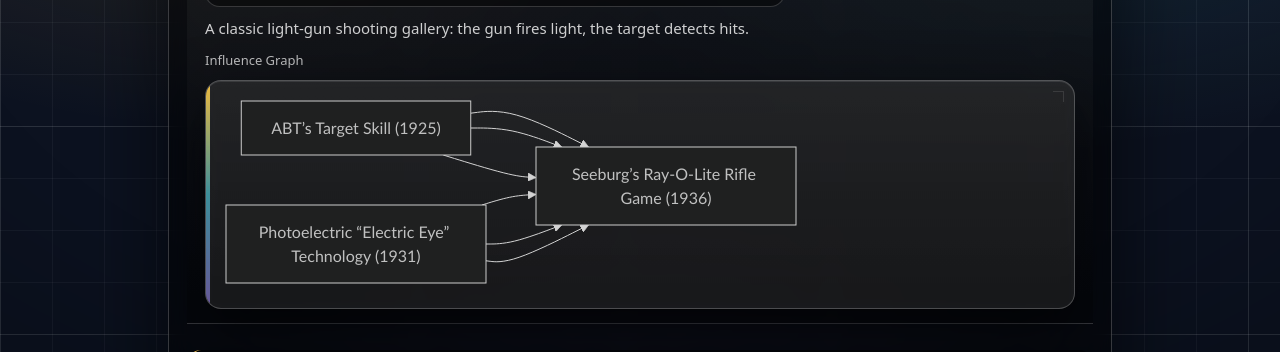
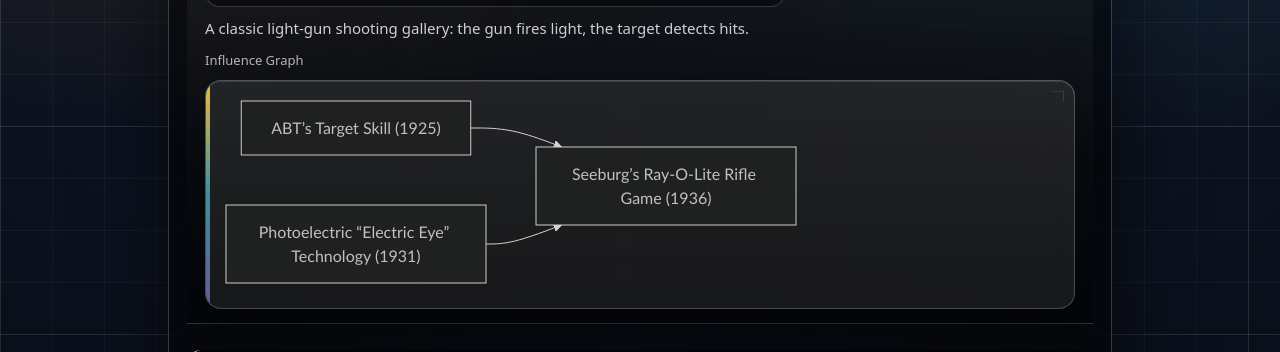
Before and after one commit to BacchusA/savefileone-archive, a Jekyll site: the page built from _games/1936-seeburg-ray-o-lite.md, in a window 1280 px wide. Shown: the part 290-642 px from the top of the page. Built offline with Jekyll 4.4.1, drawn with Linux system fonts in a browser that asks for light colours.

Commit message:
Update game.html

```diff
--- a/_layouts/game.html
+++ b/_layouts/game.html
@@ -38,18 +38,20 @@
           <div class="card-text">
             <div class="mermaid mini-graph">
 flowchart LR
-  %% center node (this game)
+  %% Center node (this game)
   G["{{ page.title | escape }}{% if page.year %} ({{ page.year }}){% endif %}"]
 
-  %% influence nodes -> center node
+  %% Influence nodes -> center node
   {% assign all = site.games %}
+  {% assign seen = "" %}
+
   {% for i in page.influences %}
-    {% assign node_id = i.name | slugify %}
-    {{ node_id }}["{{ i.name | escape }}{% if i.year %} ({{ i.year }}){% endif %}"]
-    {{ node_id }} --> G
-    {% assign all = site.games %}
-{% for i in page.influences %}
-  {% assign node_id = i.name | slugify %}
+    {% assign key = i.name | strip %}
+    {% if seen contains key %}{% continue %}{% endif %}
+    {% assign seen = seen | append: key | append: "|" %}
+
+    {% assign node_id = page.title | slugify | append: "-" | append: i.name | slugify %}
+
     {{ node_id }}["{{ i.name | escape }}{% if i.year %} ({{ i.year }}){% endif %}"]
     {{ node_id }} --> G
 
@@ -65,15 +67,11 @@
       click {{ node_id }} "javascript:void(0)" "{{ tip | escape }}"
     {% endif %}
   {% endfor %}
-
-  {% endfor %}
             </div>
           </div>
         </div>
       </div>
     {% endif %}
-
-
 
   </header>
 
```
Lines whose indentation alone changed are shown as unchanged.
